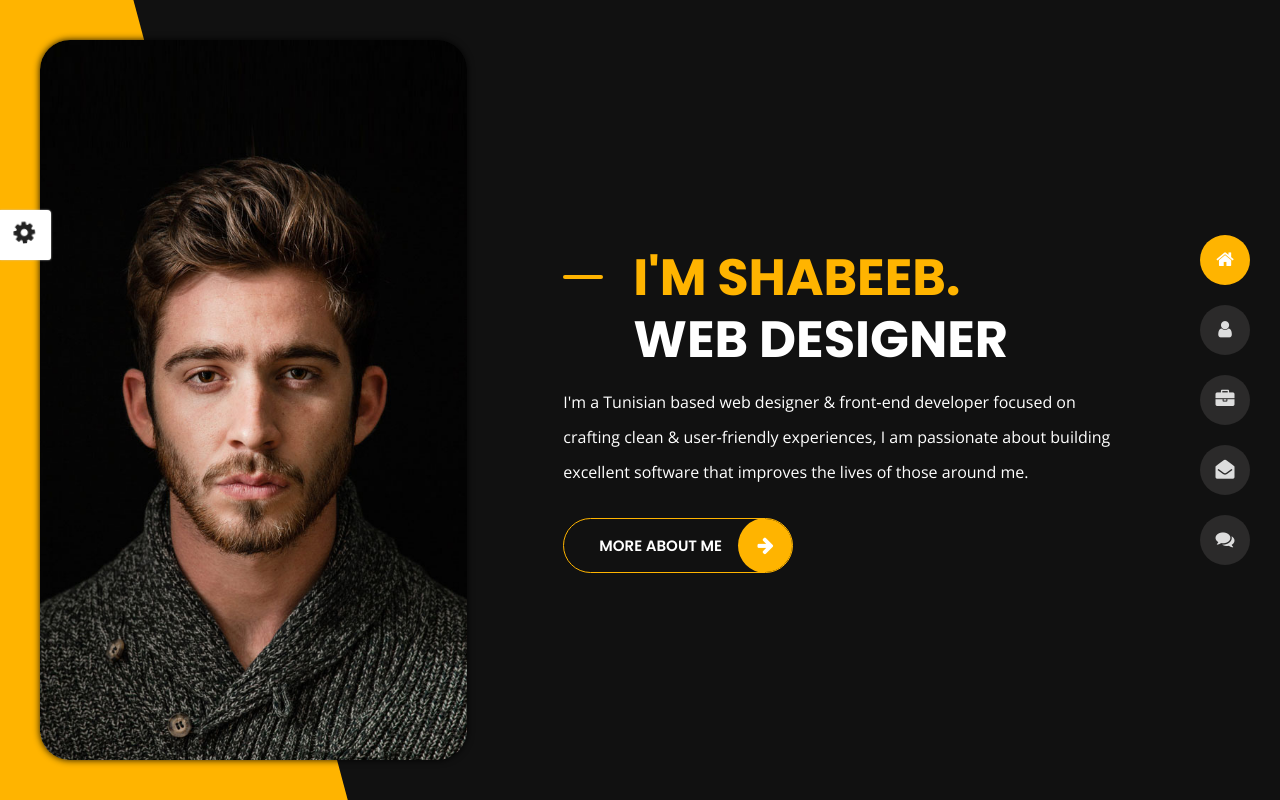
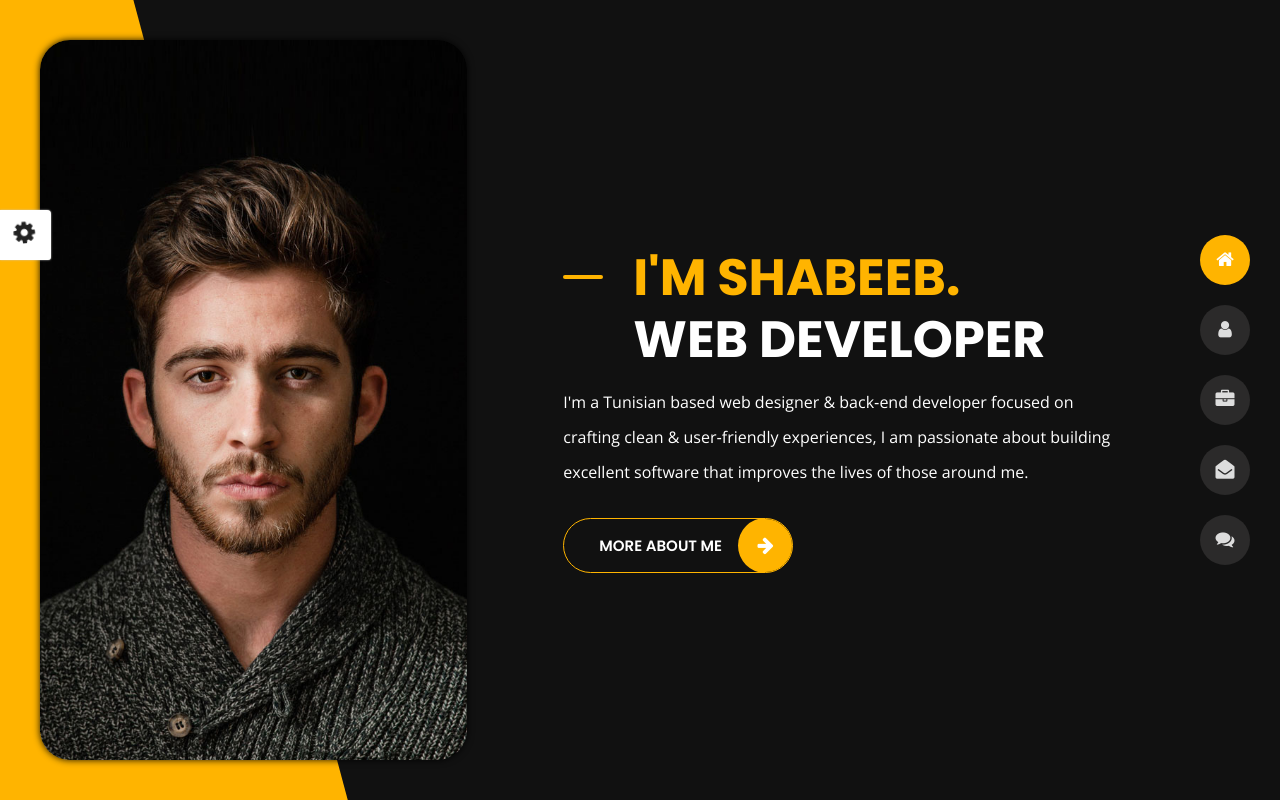
Before and after one commit to shabeeb942/Portfolio, a plain HTML site: page index.html in a window 1280 px wide. Drawn offline with nearby package versions, Linux system fonts and the light colour scheme.

Commit message:
Add files via upload

```diff
--- a/index.html
+++ b/index.html
@@ -3,7 +3,7 @@
 
 <head>
     <meta charset="utf-8">
-    <title>Tunis - Personal Portfolio</title>
+    <title>Index</title>
     <meta name="viewport" content="width=device-width, initial-scale=1">
 
     <!-- Template Google Fonts -->
@@ -143,9 +143,9 @@
         <div class="col-lg-4 bg position-fixed d-none d-lg-block"></div>
         <div class="col-12 col-lg-8 offset-lg-4 home-details text-left text-sm-center text-lg-left">
             <div>
-                <img src="img/img-mobile.jpg" class="img-fluid main-img-mobile d-none d-sm-block d-lg-none" alt="my picture" />
-                <h1 class="text-uppercase poppins-font">I'm shabeeb.<span>web designer</span></h1>
-                <p class="open-sans-font">I'm a Tunisian based web designer & front‑end developer focused on crafting clean & user‑friendly experiences, I am passionate about building excellent software that improves the lives of those around me.</p>
+                <img src="img/shabeeb1.jpg" class="img-fluid main-img-mobile d-none d-sm-block d-lg-none" alt="my picture" />
+                <h1 class="text-uppercase poppins-font">I'm shabeeb.<span>web DEVELOPER</span></h1>
+                <p class="open-sans-font">I'm a Tunisian based web designer & back‑end developer focused on crafting clean & user‑friendly experiences, I am passionate about building excellent software that improves the lives of those around me.</p>
                 <a class="button" href="about.html">
                     <span class="button-text">more about me</span>
                     <span class="button-icon fa fa-arrow-right"></span>
```
